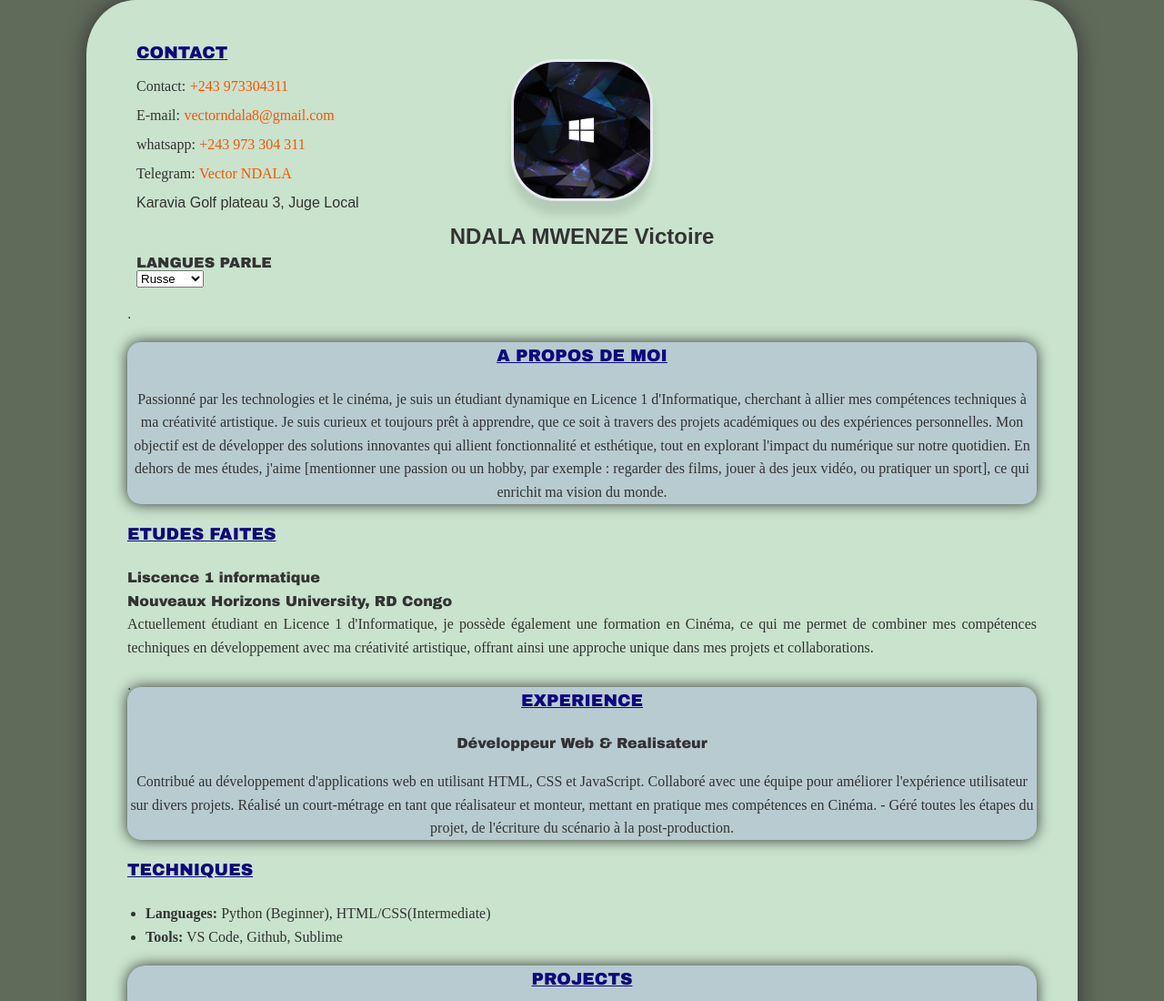
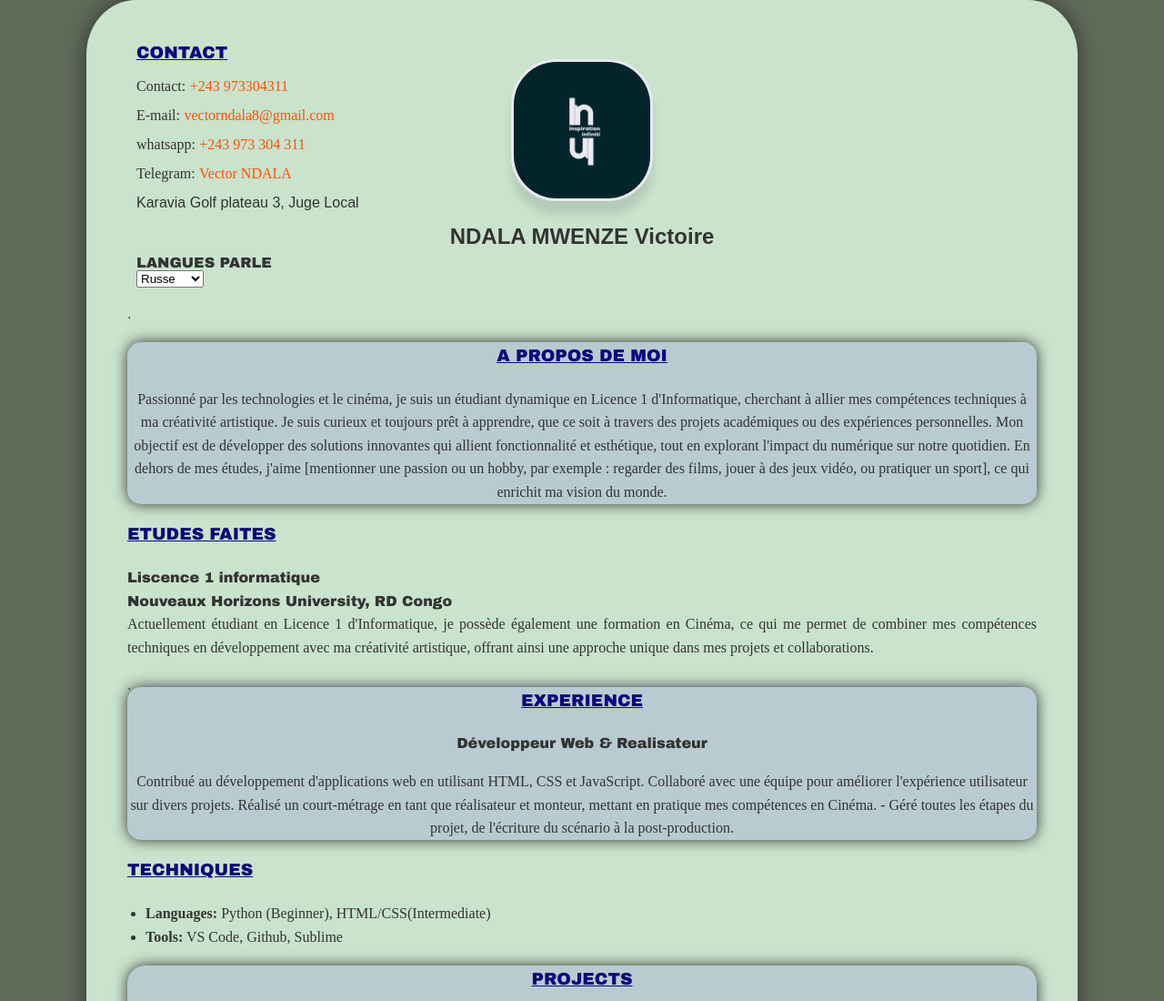
Before and after one commit to VictoireNdala/VECTOR-NDALA, a plain HTML site: page index.html in a window 1280 px wide. Shown: the top 1100 px of the page at 91% size. Drawn offline with Linux system fonts and the light colour scheme; files whose address does not match are found by name.

Commit message:
Add files via upload

```diff
--- a/index.html
+++ b/index.html
@@ -14,7 +14,7 @@
 <body>
     <div class="container">
         <div class="left-header">
-            <img src="C:\Users\PC\Desktop\VECTOR NDALA\Laptop Wallpaper.jpg" alt="Photo de profil" />
+            <img src="./photo_2025-04-15_16-56-19.jpg" alt="Photo de profil" />
             <h2 class="pgf">NDALA MWENZE Victoire</h2>
 
             <div class="contact">
```
